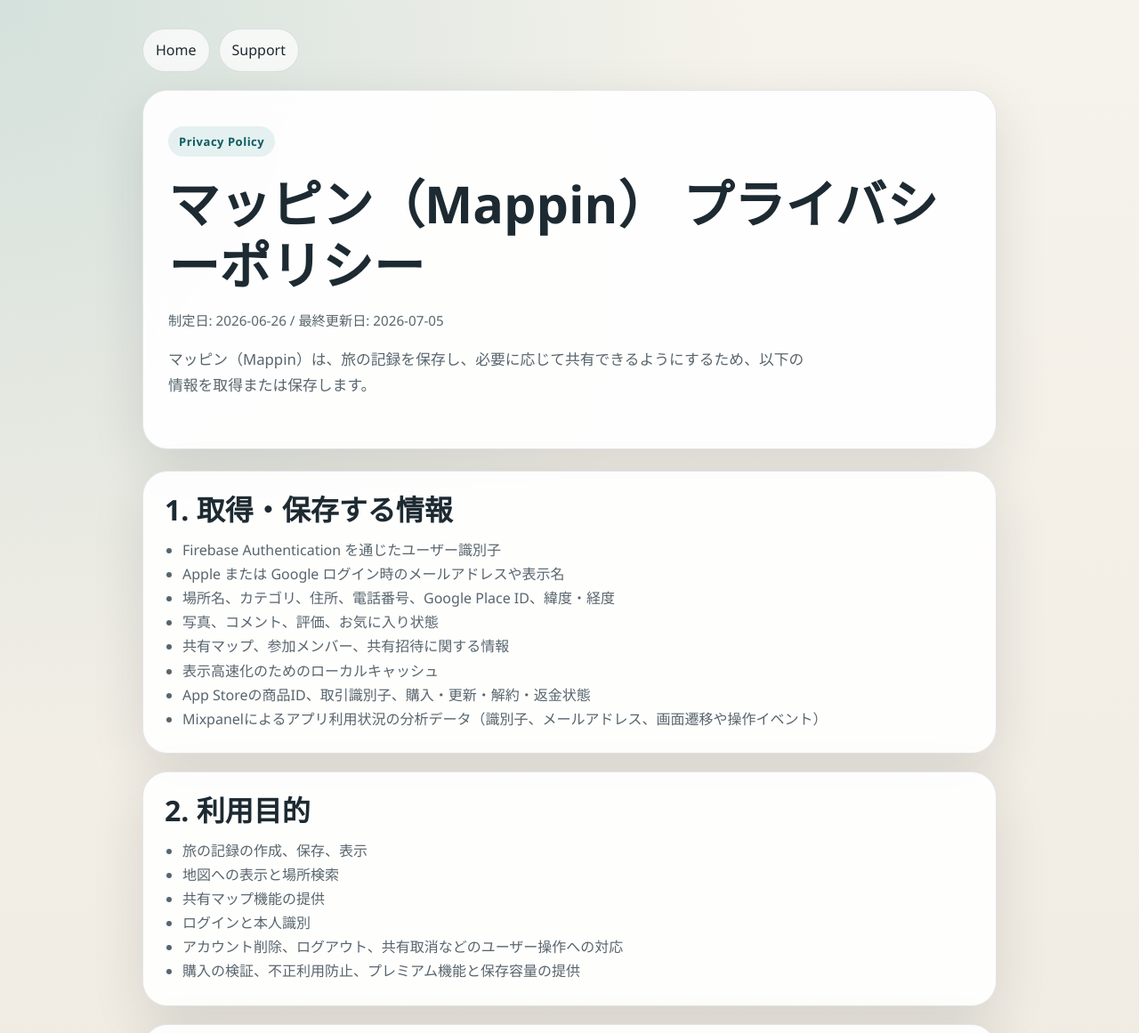
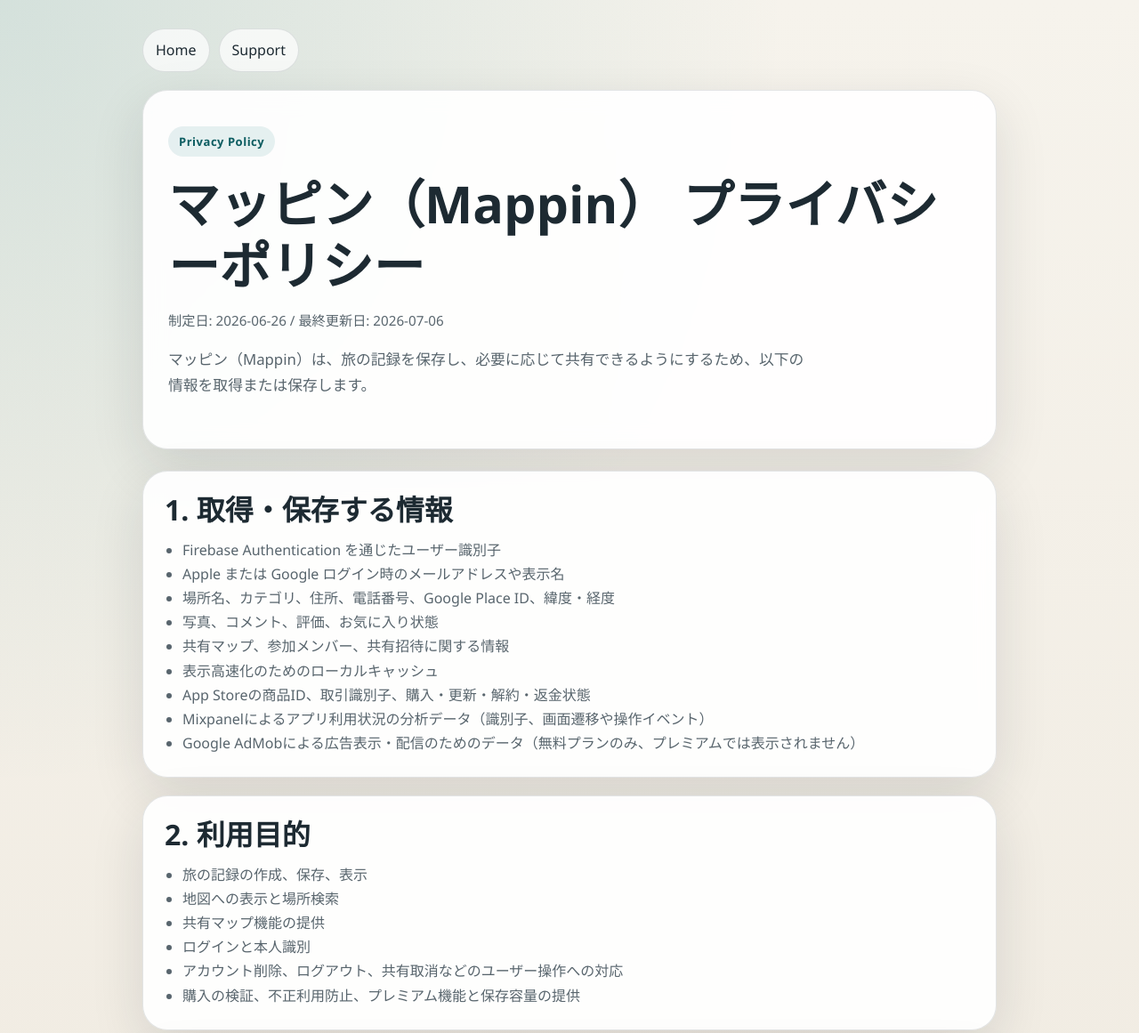
Before and after one commit to ym0320/tabimemo-legal, a plain HTML site: page privacy/index.html in a window 1280 px wide. Shown: the top 1161 px of the page at 89% size. Drawn offline with Linux system fonts and the light colour scheme.

Commit message:
Disclose AdMob ads and stop noting email in Mixpanel data
- The app now shows AdMob banner ads for non-premium users; disclose the
  ad network and note that premium removes ads.
- The app no longer sends the user's email address to Mixpanel; removed
  that from the analytics data description.

```diff
--- a/privacy/index.html
+++ b/privacy/index.html
@@ -20,7 +20,7 @@
       <section class="hero">
         <span class="eyebrow">Privacy Policy</span>
         <h1>マッピン（Mappin） プライバシーポリシー</h1>
-        <p class="meta">制定日: 2026-06-26 / 最終更新日: 2026-07-05</p>
+        <p class="meta">制定日: 2026-06-26 / 最終更新日: 2026-07-06</p>
         <p class="lead">
           マッピン（Mappin）は、旅の記録を保存し、必要に応じて共有できるようにするため、以下の情報を取得または保存します。
         </p>
@@ -37,7 +37,8 @@
             <li>共有マップ、参加メンバー、共有招待に関する情報</li>
             <li>表示高速化のためのローカルキャッシュ</li>
             <li>App Storeの商品ID、取引識別子、購入・更新・解約・返金状態</li>
-            <li>Mixpanelによるアプリ利用状況の分析データ（識別子、メールアドレス、画面遷移や操作イベント）</li>
+            <li>Mixpanelによるアプリ利用状況の分析データ（識別子、画面遷移や操作イベント）</li>
+            <li>Google AdMobによる広告表示・配信のためのデータ（無料プランのみ、プレミアムでは表示されません）</li>
           </ul>
         </article>
 
@@ -65,9 +66,10 @@
             <li>Apple StoreKit / App Store Server Notifications</li>
             <li>Apple WeatherKit</li>
             <li>Mixpanel</li>
+            <li>Google AdMob</li>
           </ul>
           <p>
-            場所検索時には検索語や関連情報が Google Places API に送信されます。ログイン時には Apple または Google と Firebase Authentication に認証情報が送信されます。記録データと画像は Firebase Firestore および Firebase Storage に保存されます。アプリ内課金ではAppleが発行した署名付き取引情報をFirebase Functionsで検証します。クレジットカード番号などの決済情報を本アプリが取得・保存することはありません。記録に登録した場所の緯度・経度と訪問日時は、天気情報を表示するためApple WeatherKitへ送信されます。アプリの利用状況を把握するため、識別子・メールアドレス・画面遷移や操作イベントがMixpanelへ送信されます。
+            場所検索時には検索語や関連情報が Google Places API に送信されます。ログイン時には Apple または Google と Firebase Authentication に認証情報が送信されます。記録データと画像は Firebase Firestore および Firebase Storage に保存されます。アプリ内課金ではAppleが発行した署名付き取引情報をFirebase Functionsで検証します。クレジットカード番号などの決済情報を本アプリが取得・保存することはありません。記録に登録した場所の緯度・経度と訪問日時は、天気情報を表示するためApple WeatherKitへ送信されます。アプリの利用状況を把握するため、識別子・画面遷移や操作イベントがMixpanelへ送信されます。無料プランをご利用の場合、Google AdMobによる広告が表示され、広告配信のための情報がGoogleへ送信されます。プレミアム（買い切り・月額）をご利用の場合、広告は表示されません。
           </p>
         </article>
 
```
